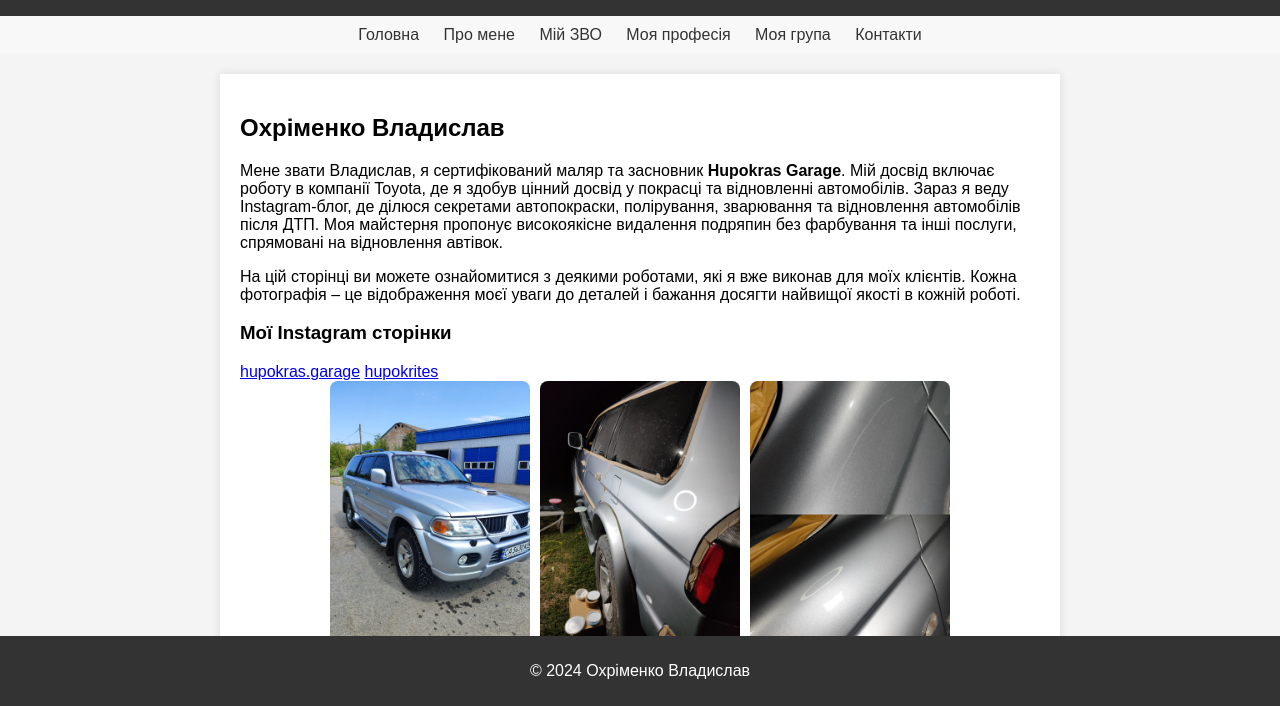
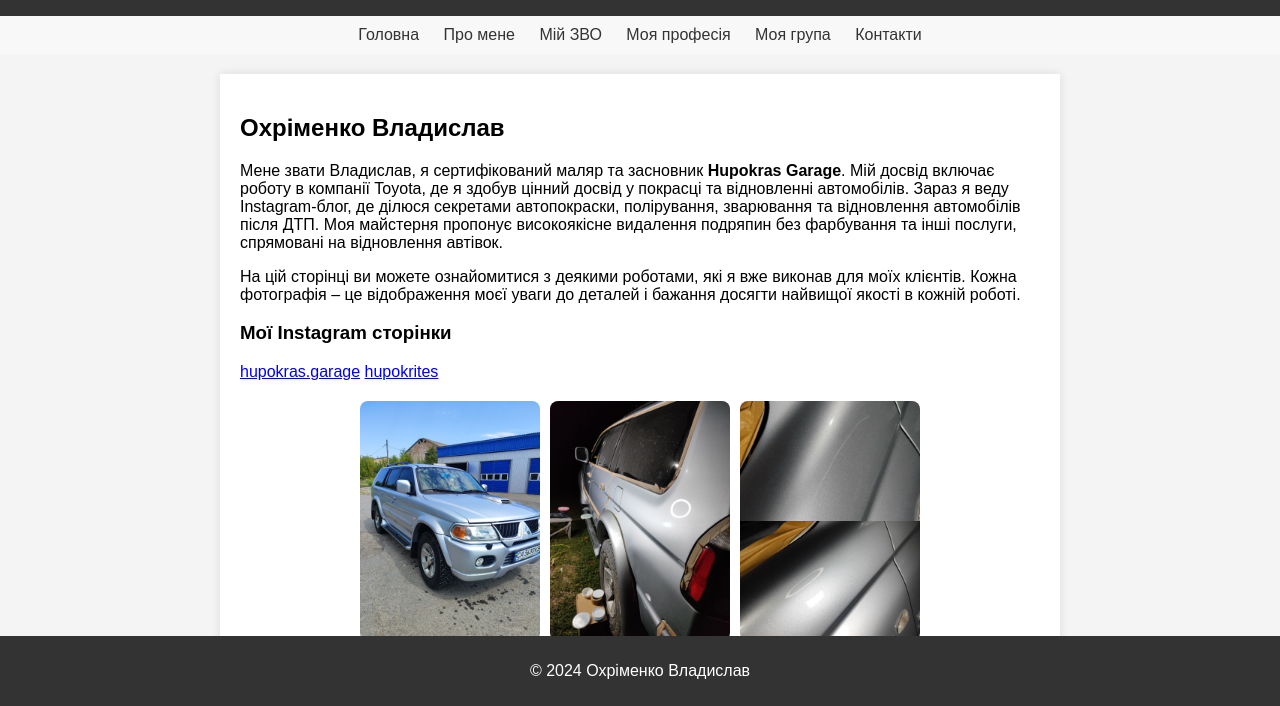
Before and after one commit to VlasLin/workbuilder, a plain HTML site: page hoby.html in a window 1280 px wide. Shown: the part 94-800 px from the top of the page. Drawn offline with Linux system fonts and the light colour scheme.

Commit message:
initial commit

```diff
--- a/hoby.html
+++ b/hoby.html
@@ -6,15 +6,30 @@
     <title>Про мене - Hupokras Garage</title>
     <link rel="stylesheet" href="style.css">
     <style>
+        body {
+            font-family: Arial, sans-serif;
+            margin: 0;
+            padding: 0;
+            display: flex;
+            flex-direction: column;
+            min-height: 100vh;
+        }
+
+        .content {
+            padding: 20px;
+            flex: 1;
+        }
+
         .gallery-container {
             display: flex;
             flex-wrap: wrap;
             gap: 10px;
             justify-content: center;
+            margin-top: 20px;
         }
 
         .gallery-item {
-            width: 200px;
+            width: 180px;
             position: relative;
         }
 
@@ -39,6 +54,7 @@
             background-color: rgba(0, 0, 0, 0.8);
             justify-content: center;
             align-items: center;
+            z-index: 1000;
         }
 
         .modal img {
@@ -58,6 +74,13 @@
             color: white;
             font-size: 24px;
             text-decoration: none;
+        }
+
+        footer {
+            background-color: #333;
+            color: white;
+            text-align: center;
+            padding: 10px 0;
         }
     </style>
 </head>
@@ -80,11 +103,13 @@
         <h2>Охріменко Владислав</h2>
         <p>Мене звати Владислав, я сертифікований маляр та засновник <strong>Hupokras Garage</strong>. Мій досвід включає роботу в компанії Toyota, де я здобув цінний досвід у покрасці та відновленні автомобілів. Зараз я веду Instagram-блог, де ділюся секретами автопокраски, полірування, зварювання та відновлення автомобілів після ДТП. Моя майстерня пропонує високоякісне видалення подряпин без фарбування та інші послуги, спрямовані на відновлення автівок.</p>
         <p>На цій сторінці ви можете ознайомитися з деякими роботами, які я вже виконав для моїх клієнтів. Кожна фотографія – це відображення моєї уваги до деталей і бажання досягти найвищої якості в кожній роботі.</p>
+
         <div class="instagram-links">
             <h3>Мої Instagram сторінки</h3>
             <a href="https://www.instagram.com/hupokras.garage" target="_blank">hupokras.garage</a>
             <a href="https://www.instagram.com/hupokrites" target="_blank">hupokrites</a>
         </div>
+
         <div class="gallery-container">
             <div class="gallery-item">
                 <a href="#modal1">
@@ -114,7 +139,7 @@
         </div>
         <div id="modal3" class="modal">
             <a href="#" class="close-modal">&times;</a>
-            <img src="photo3job.jpg" alt="Видалення подряпин без фарбування">
+            <img src="photojob3.jpg" alt="Видалення подряпин без фарбування">
         </div>
     </div>
 
```
